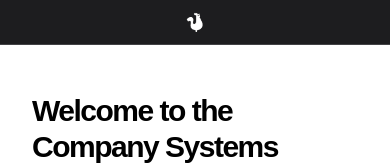
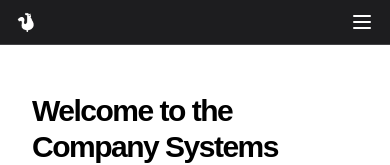
Before and after one commit to ralphmodales/Portal, a Next.js app: page / in a window 390 px wide. Shown: the top 165 px of the page. Built offline with nearby package versions, Linux system fonts and the light colour scheme; a web font is replaced by a local one.

Commit message:
Navbar is now mobile responsive

```diff
--- a/components/navbar.tsx
+++ b/components/navbar.tsx
@@ -1,6 +1,8 @@
 "use client"
 
+import { useState } from "react"
 import Link from "next/link"
+import { ChevronRight, Menu, X } from 'lucide-react'
 
 const navItems = [
   { name: "Home", href: "/" },
@@ -11,13 +13,18 @@ const navItems = [
 ]
 
 export function Navbar() {
+  const [isMenuOpen, setIsMenuOpen] = useState(false)
+
   return (
     <div className="flex flex-col w-full">
       <nav className="bg-[#1d1d1f] border-b border-[#424245]">
-        <div className="max-w-[980px] mx-auto h-11 px-4 flex items-center justify-between">
-          <div className="flex items-center justify-center w-full gap-8">
-            <Link href="/" className="text-white hover:opacity-80">
-              <img src="logo.png" className="h-5 w-5" />
+        <div className="max-w-[980px] mx-auto h-11 px-4 flex items-center justify-between md:justify-center">
+          <div className="flex items-center justify-between md:justify-center w-full gap-8">
+            <Link href="/" className="text-white hover:opacity-80 md:hidden">
+              <img src="logo.png" alt="Logo" className="h-5 w-5" />
+            </Link>
+            <Link href="/" className="text-white hover:opacity-80 hidden md:block">
+              <img src="logo.png" alt="Logo" className="h-5 w-5" />
             </Link>
             {navItems.map((item) => (
               <Link
@@ -29,8 +36,44 @@ export function Navbar() {
               </Link>
             ))}
           </div>
+          <button
+            className="text-white md:hidden"
+            onClick={() => setIsMenuOpen(!isMenuOpen)}
+            aria-label="Toggle menu"
+          >
+            {isMenuOpen ? <X size={24} /> : <Menu size={24} />}
+          </button>
         </div>
       </nav>
+      {isMenuOpen && (
+        <div className="fixed inset-0 bg-[#1d1d1f] z-50 overflow-auto">
+          <div className="max-w-[980px] mx-auto px-4 py-4">
+            <div className="flex justify-end mb-4">
+              <button
+                onClick={() => setIsMenuOpen(false)}
+                className="text-white p-2"
+                aria-label="Close menu"
+              >
+                <X size={24} />
+              </button>
+            </div>
+            <div className="space-y-6">
+              {navItems.map((item) => (
+                <div key={item.name}>
+                  <Link
+                    href={item.href}
+                    className="flex items-center justify-between py-3 text-white text-xl font-medium hover:opacity-80"
+                    onClick={() => setIsMenuOpen(false)}
+                  >
+                    {item.name}
+                    <ChevronRight size={20} className="text-[#424245]" />
+                  </Link>
+                </div>
+              ))}
+            </div>
+          </div>
+        </div>
+      )}
     </div>
   )
 }
```
